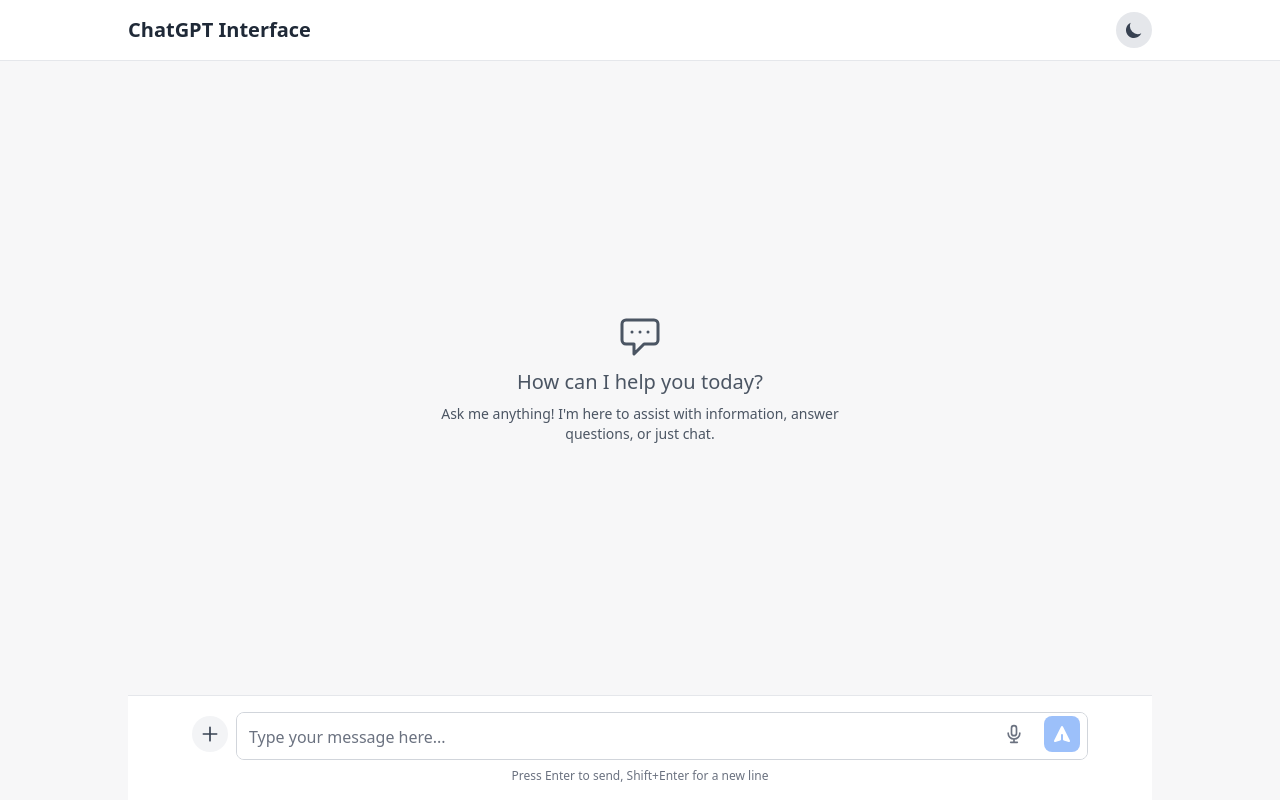
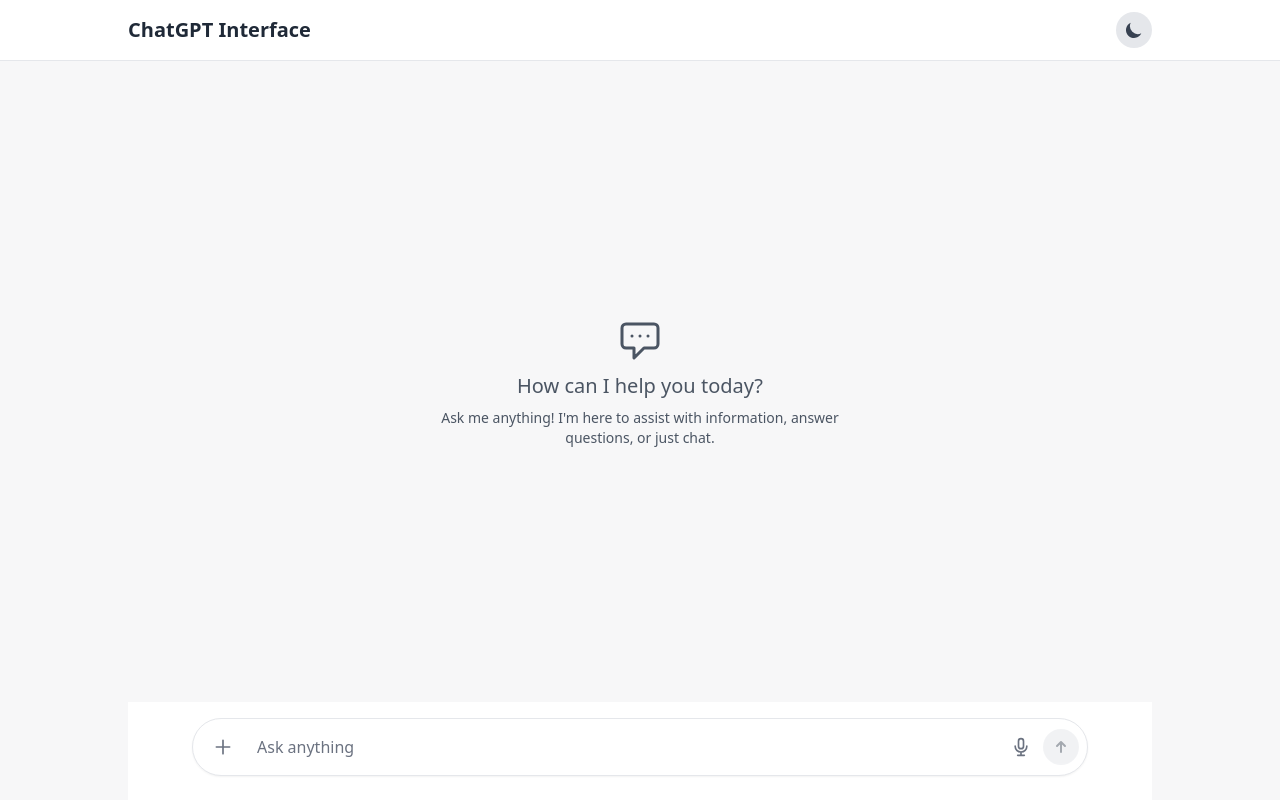
Before and after one commit to NurjahanJ/Icon-Interim-messaging, a React (Create React App) app: page / in a window 1280 px wide. Built offline with nearby package versions, Linux system fonts and the light colour scheme.

Commit message:
Match the shape of the chatbox and color of send icon to chatgpts

```diff
--- a/src/components/ChatInput.js
+++ b/src/components/ChatInput.js
@@ -113,15 +113,15 @@
   };
 
   return (
-    <div className={`p-4 border-t ${darkMode ? 'bg-gray-800 border-gray-700' : 'bg-white border-gray-200'}`}>
+    <div className={`p-4 ${darkMode ? 'bg-gray-800' : 'bg-white'}`}>
       <form onSubmit={handleSubmit} className="max-w-4xl mx-auto">
-        <div className="relative flex items-end">
+        <div className={`relative flex items-center rounded-full border ${darkMode ? 'bg-gray-700 border-gray-600' : 'bg-white border-gray-200'} shadow-sm`}>
           {/* Plus button for file uploads */}
-          <div className="relative mr-2 mb-2">
+          <div className="relative ml-3">
             <button
               type="button"
               onClick={handleFileButtonClick}
-              className={`p-2 rounded-full ${darkMode ? 'bg-gray-700 text-gray-200 hover:bg-gray-600' : 'bg-gray-100 text-gray-700 hover:bg-gray-200'}`}
+              className={`p-2 ${darkMode ? 'text-gray-300 hover:text-white' : 'text-gray-500 hover:text-gray-700'}`}
             >
               <svg xmlns="http://www.w3.org/2000/svg" className="h-5 w-5" fill="none" viewBox="0 0 24 24" stroke="currentColor">
                 <path strokeLinecap="round" strokeLinejoin="round" strokeWidth={2} d="M12 4v16m8-8H4" />
@@ -130,7 +130,7 @@
 
             {/* File upload menu */}
             {isFileMenuOpen && (
-              <div className={`absolute bottom-full left-0 mb-2 rounded-md shadow-lg ${darkMode ? 'bg-gray-700' : 'bg-white'} border ${darkMode ? 'border-gray-600' : 'border-gray-200'}`}>
+              <div className={`absolute bottom-full left-0 mb-2 rounded-lg shadow-lg ${darkMode ? 'bg-gray-700' : 'bg-white'} border ${darkMode ? 'border-gray-600' : 'border-gray-200'}`}>
                 <div className="py-1">
                   <button
                     type="button"
@@ -167,14 +167,14 @@
             placeholder={
               hasReachedLimit
                 ? "You've reached your daily limit of prompts"
-                : "Type your message here..."
+                : "Ask anything"
             }
             disabled={disabled || hasReachedLimit}
-            className={`w-full p-3 pr-24 rounded-lg resize-none max-h-[200px] ${
+            className={`w-full p-4 pr-24 resize-none max-h-[200px] ${
               darkMode
-                ? 'bg-gray-700 text-white placeholder-gray-400 border-gray-600'
-                : 'bg-white text-gray-900 placeholder-gray-500 border-gray-300'
-            } border focus:ring-2 focus:ring-blue-500 focus:border-transparent`}
+                ? 'bg-gray-700 text-white placeholder-gray-400'
+                : 'bg-white text-gray-900 placeholder-gray-500'
+            } border-0 focus:ring-0 focus:outline-none rounded-full`}
             rows="1"
           />
 
@@ -183,13 +183,13 @@
             type="button"
             onClick={toggleSpeechRecognition}
             disabled={disabled || hasReachedLimit}
-            className={`absolute right-14 bottom-2 p-2 rounded-lg ${
+            className={`p-2 mr-1 ${
               disabled || hasReachedLimit
                 ? 'opacity-50 cursor-not-allowed'
-                : 'hover:bg-opacity-80'
+                : ''
             } ${
               isListening
-                ? (darkMode ? 'bg-red-600 text-white' : 'bg-red-500 text-white')
+                ? (darkMode ? 'text-red-400' : 'text-red-500')
                 : (darkMode ? 'text-gray-300 hover:text-white' : 'text-gray-500 hover:text-gray-700')
             }`}
           >
@@ -198,27 +198,27 @@
             </svg>
           </button>
 
-          {/* Send button */}
+          {/* Send button - replaced with up arrow button */}
           <button
             type="submit"
             disabled={!message.trim() || disabled || hasReachedLimit}
-            className={`absolute right-2 bottom-2 p-2 rounded-lg ${
+            className={`p-2 mr-2 rounded-full ${
               !message.trim() || disabled || hasReachedLimit
                 ? 'opacity-50 cursor-not-allowed'
-                : 'hover:bg-opacity-80'
+                : ''
             } ${
               darkMode
-                ? 'bg-blue-600 text-white'
-                : 'bg-blue-500 text-white'
+                ? 'bg-gray-500 text-white hover:bg-gray-400'
+                : 'bg-gray-200 text-gray-600 hover:bg-gray-300'
             }`}
           >
             <svg xmlns="http://www.w3.org/2000/svg" className="h-5 w-5" viewBox="0 0 20 20" fill="currentColor">
-              <path d="M10.894 2.553a1 1 0 00-1.788 0l-7 14a1 1 0 001.169 1.409l5-1.429A1 1 0 009 15.571V11a1 1 0 112 0v4.571a1 1 0 00.725.962l5 1.428a1 1 0 001.17-1.408l-7-14z" />
+              <path fillRule="evenodd" d="M5.293 9.707a1 1 0 010-1.414l4-4a1 1 0 011.414 0l4 4a1 1 0 01-1.414 1.414L11 7.414V15a1 1 0 11-2 0V7.414L6.707 9.707a1 1 0 01-1.414 0z" clipRule="evenodd" />
             </svg>
           </button>
         </div>
         <div className={`text-xs mt-2 text-center ${darkMode ? 'text-gray-400' : 'text-gray-500'}`}>
-          {disabled ? 'Processing your request...' : 'Press Enter to send, Shift+Enter for a new line'}
+          {disabled ? 'Processing your request...' : ''}
         </div>
       </form>
     </div>
```
